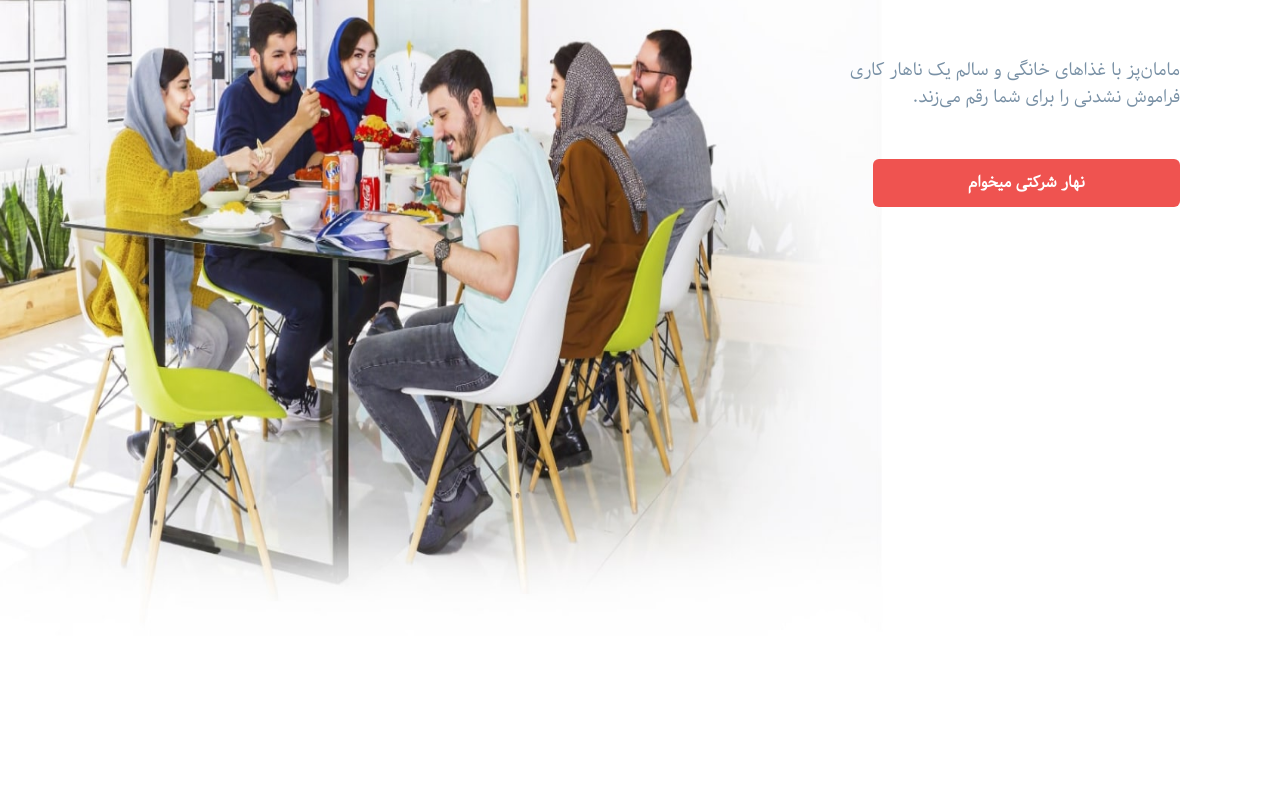
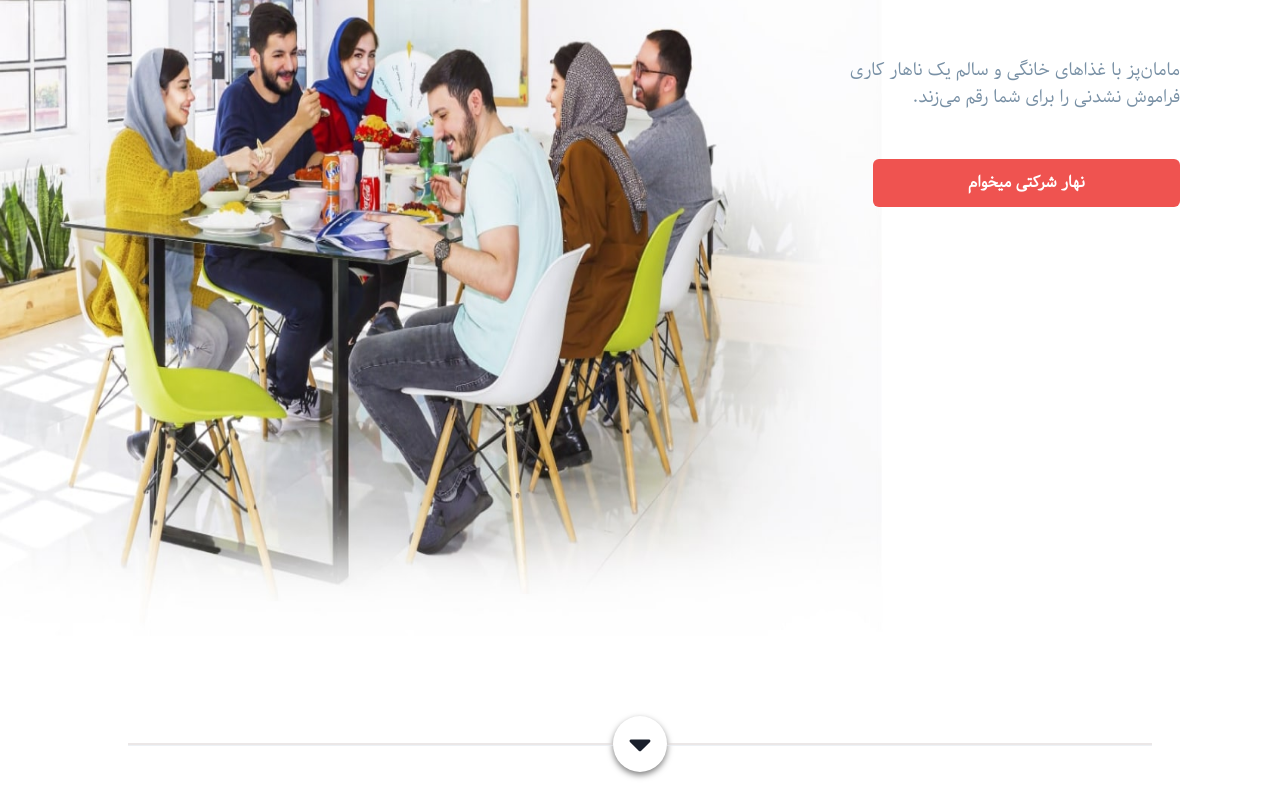
Before and after one commit to Mohammad-ghiasi/MamanPaz-UI, a Next.js app: page / in a window 1280 px wide. Shown: the part 227-1027 px from the top of the page. Before the commit the page ends 863 px from the top, so only its background shows below. Built offline with nearby package versions, Linux system fonts and the light colour scheme.

Commit message:
dividers

```diff
--- a/package.json
+++ b/package.json
@@ -9,6 +9,7 @@
     "lint": "next lint"
   },
   "dependencies": {
+    "@chakra-ui/icons": "^2.1.1",
     "@chakra-ui/next-js": "^2.2.0",
     "@chakra-ui/react": "^2.8.2",
     "@emotion/cache": "^11.11.0",
--- a/src/app/globals.css
+++ b/src/app/globals.css
@@ -1,3 +1,8 @@
 @tailwind base;
 @tailwind components;
 @tailwind utilities;
+
+
+h1{
+    color: #e1e1e180;
+}
--- a/src/app/page.tsx
+++ b/src/app/page.tsx
@@ -1,6 +1,6 @@
-import Image from "next/image";
+
 import NavBar from "@/components/navbar/NavBar"
-import { Box, Button, HStack, IconButton, Spacer, Flex, Link } from '@chakra-ui/react';
+import { Box } from '@chakra-ui/react';
 import HeroBox from "@/components/heroBox/HeroBox";
 
 
@@ -9,6 +9,7 @@ export default function Home() {
     <Box className="">
       <NavBar />
       <HeroBox />
+
     </Box>
   );
 }
--- /dev/null
+++ b/src/components/Divider.tsx
@@ -0,0 +1,26 @@
+import { Box,  IconButton, Divider } from '@chakra-ui/react'
+import React from 'react'
+import { FaCaretDown } from "react-icons/fa";
+export default function Dividers() {
+    return (
+        <Box className="flex justify-center mt-20 mb-7 ">
+            <Box display="flex" alignItems="center" className='w-[80%]'>
+                <Divider bg='#d9d2d2df' height='2px' />
+                <Box
+                    boxShadow="0px 3px 6px rgba(0, 0, 0, 0.5)"
+                    rounded='50%'
+                >
+                    <IconButton
+                        aria-label="Dropdown Icon"
+                        icon={<FaCaretDown size='36px' />}
+                        my={2}
+                        mx='7px'
+                        bg="inherit"
+                        _hover={{ bg: 'white' }}
+                    />
+                </Box>
+                <Divider bg='#d9d2d2df' height='2px' />
+            </Box>
+        </Box>
+    )
+}
--- a/src/components/heroBox/HeroBox.tsx
+++ b/src/components/heroBox/HeroBox.tsx
@@ -1,9 +1,13 @@
-import { Box, Button, Text } from '@chakra-ui/react'
+import { Box, Button, Divider, IconButton, Text } from '@chakra-ui/react'
 import Image from 'next/image'
 import React from 'react'
+// import { ChevronDownIcon } from '@chakra-ui/icons';
+import { IoChevronDownCircleOutline } from 'react-icons/io5';
+import Dividers from '../Divider';
 
 export default function HeroBox() {
     return (
+        <>
             <Box className='flex flex-col-reverse justify-end relative lg:flex-row mt-[53px] md:mt-[63px] w-[100%] '>
                 <Box className='flex justify-center  lg:w-[30%] lg:absolute z-50 top-24 right-[100px]'>
                     <Box className="w-[100%] md:w-[60%] lg:w-[100%] max-lg:text-center">
@@ -21,5 +25,7 @@ export default function HeroBox() {
                     />
                 </Box>
             </Box>
+            <Dividers />
+        </>
     )
 }
--- a/tailwind.config.ts
+++ b/tailwind.config.ts
@@ -2,9 +2,9 @@ import type { Config } from "tailwindcss";
 
 const config: Config = {
   content: [
-    "./src/pages/**/*.{js,ts,jsx,tsx,mdx}",
-    "./src/components/**/*.{js,ts,jsx,tsx,mdx}",
-    "./src/app/**/*.{js,ts,jsx,tsx,mdx}",
+    "./src/pages/**/*.{ts,tsx}",
+    "./src/components/**/*.{ts,tsx}",
+    "./src/app/**/*.{ts,tsx}",
   ],
   theme: {
     extend: {
```
Also changed, not shown: 1 other file (tests, documents, lock files or other folders). Lines whose indentation alone changed are shown as unchanged.
